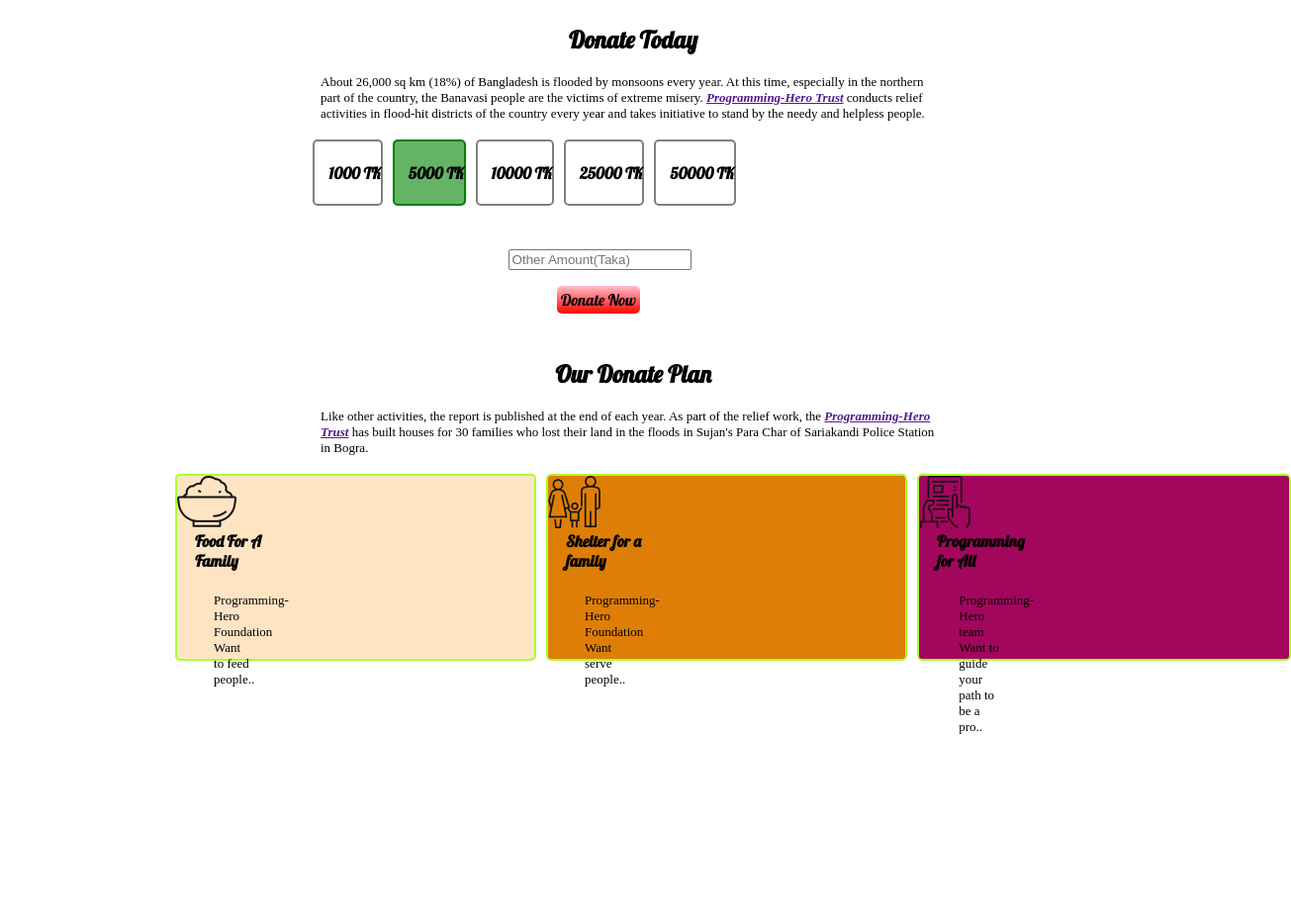
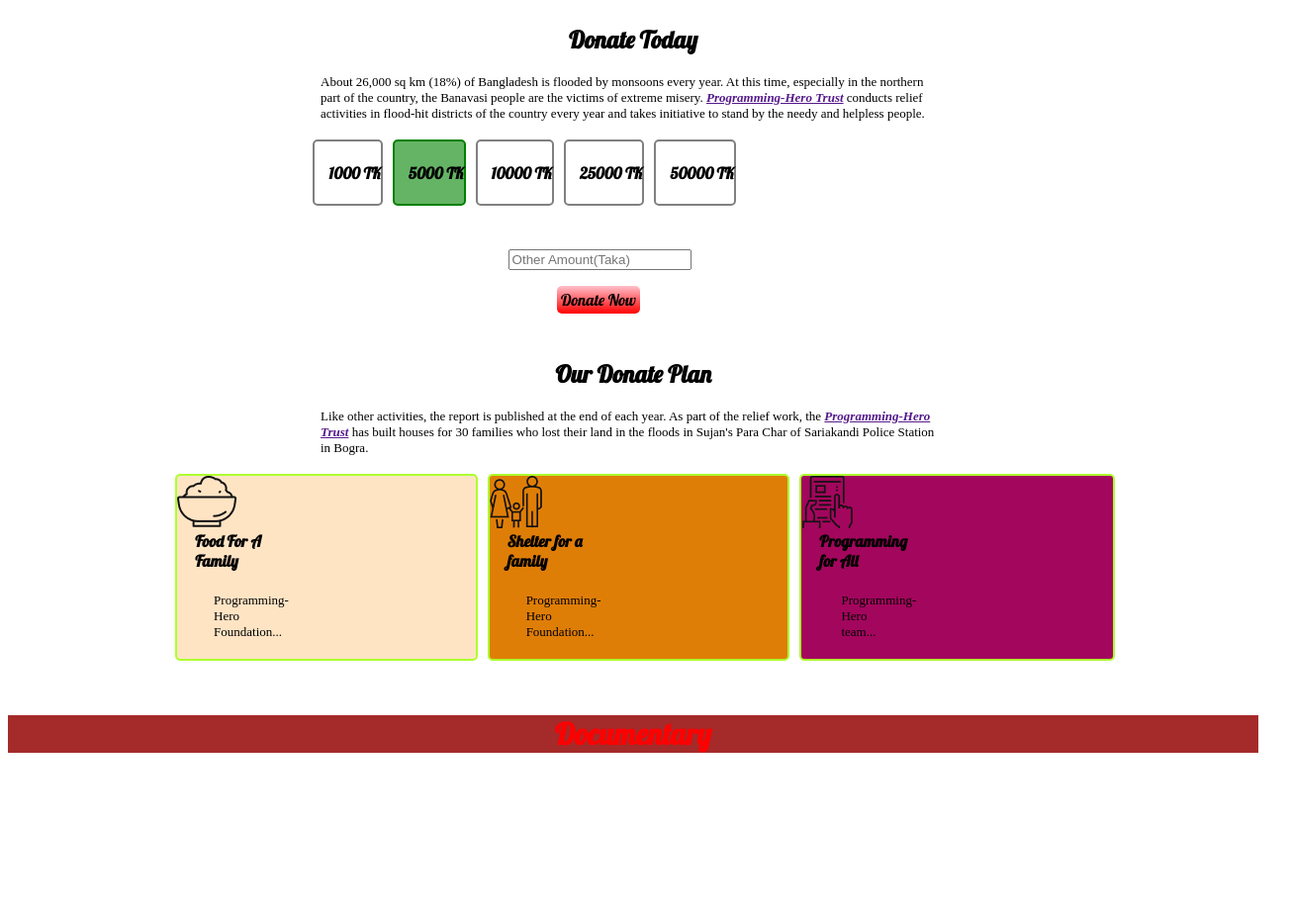
Before and after one commit to iftekerkayes/Assignment-one, a plain HTML site: page index.html in a window 1280 px wide. Shown: the part 410-1338 px from the top of the page at 99% size, 1305 px wide, since content can reach past the window. Before the commit the page ends 1153 px from the top, so only its background shows below. Drawn offline with Linux system fonts and the light colour scheme; grey boxes are pictures that could not be loaded.

Commit message:
Extra portion added for bonus marks

```diff
--- a/index.html
+++ b/index.html
@@ -63,20 +63,34 @@
         <div class="display-edit">
             <div class="plan " id="bg-clr1">
                 <a href="" class="button2"><h4>Food For A Family</h4></a>
-                <p class="pera-edit">Programming-Hero Foundation Want to feed people..</p>
+                <p class="pera-edit">Programming-Hero Foundation...</p>
             </div>
             <div class="plan " id="bg-clr2">
                 <a href="" class="button2"><h4>Shelter for a family</h4></a>
-                <p class="pera-edit">Programming-Hero Foundation Want serve people..</p>
+                <p class="pera-edit">Programming-Hero Foundation...</p>
             </div>
             <div class="plan" id="bg-clr3">
                 <a href="" class="button2"><h4>Programming for All</h4></a>
-                <p class="pera-edit">Programming-Hero team Want to guide your path to be a pro..</p>
+                <p class="pera-edit">Programming-Hero team...</p>
             </div>
         </div>
 
 
     </section>
 
+    <section class="Top-margin">
+        <div>
+            <div>
+                <h1 class="heading" style="background-color:brown" >Documentary</h1>
+            </div>
+            <div>
+                <iframe width="300" height="135" src="https://www.youtube.com/embed/T4VIMchyz34" title="YouTube video player" frameborder="0" allow="accelerometer; autoplay; clipboard-write; encrypted-media; gyroscope; picture-in-picture" allowfullscreen></iframe>
+            </div>
+
+
+
+
+    </section>
+
 </body>
 </html>
--- a/style.css
+++ b/style.css
@@ -64,9 +64,9 @@ body{
 .plan{
     padding-top: 35px;
     padding-left:3%;
-    padding-right: 45%;
+    padding-right: 35%;
     height: 150px;
-    width: 33%;
+    width: 23%;
     border:2px solid greenyellow;
     margin: 5px;
     border-radius: 5px;
```
